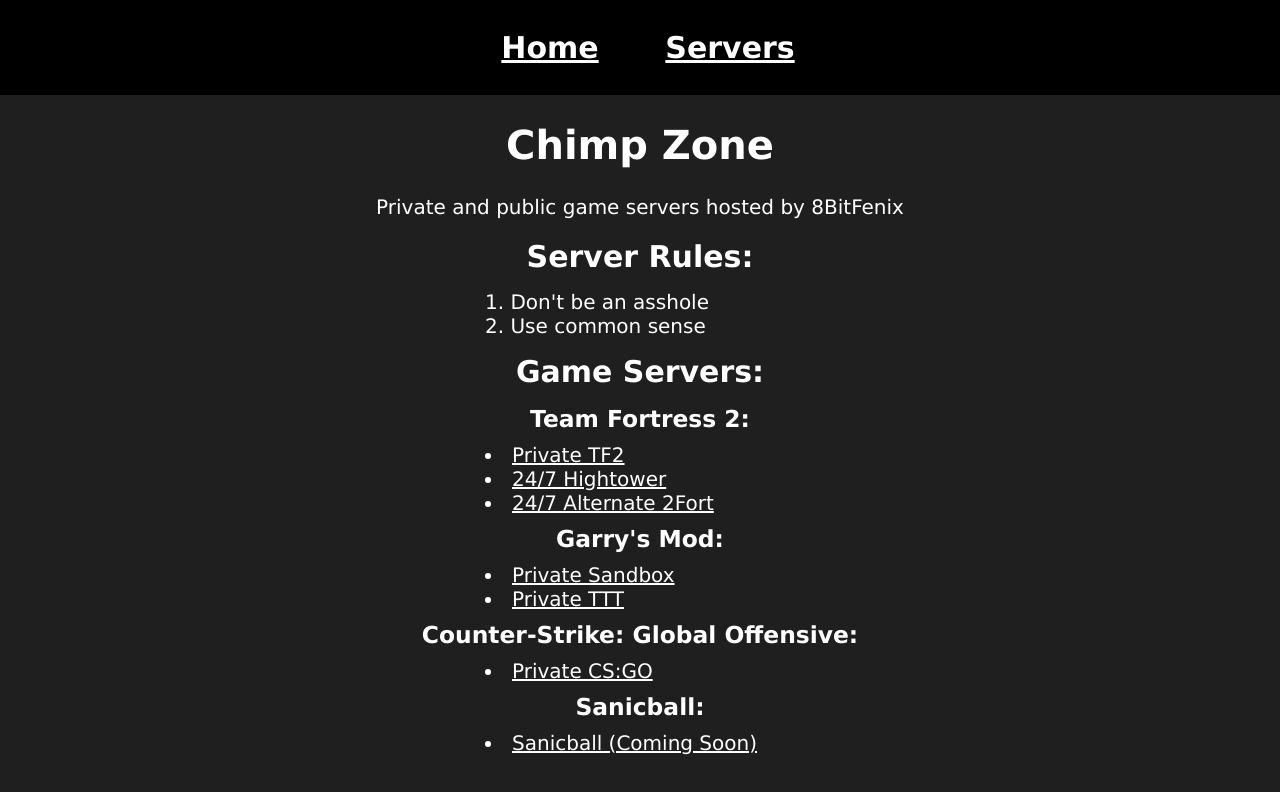
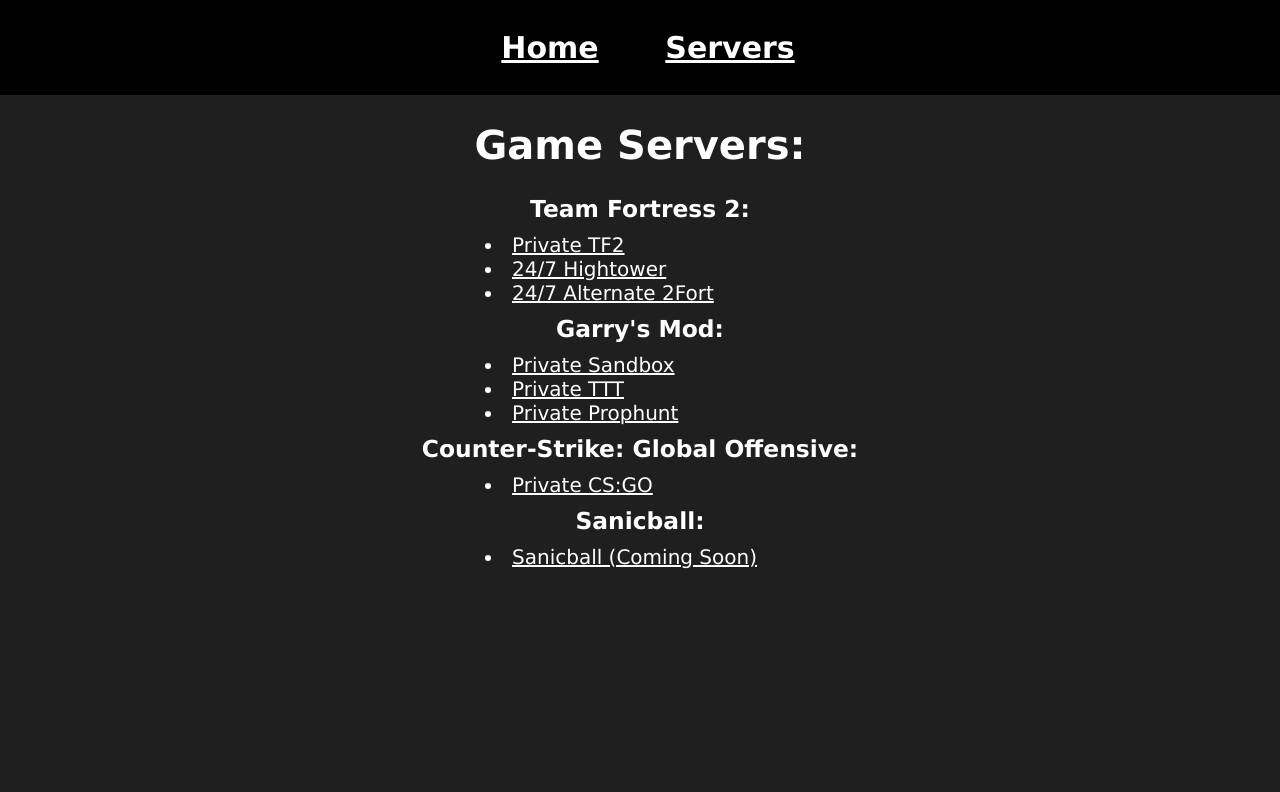
Before and after one commit to 8BitFenix/website, a plain HTML site: page servers/index.html in a window 1280 px wide. Drawn offline with Linux system fonts and the light colour scheme.

Commit message:
ip updates + link to prophunt server

```diff
--- a/servers/index.html
+++ b/servers/index.html
@@ -25,14 +25,7 @@
       <a href="../servers/"><b>Servers</b></a>
     </div>
     </nav>
-    <h1>Chimp Zone</h1>
-    <p>Private and public game servers hosted by 8BitFenix</p>
-    <h2>Server Rules:</h2>
-    <ol>
-      <li>Don't be an asshole</li>
-      <li>Use common sense</li>
-    </ol>
-    <h2>Game Servers:</h2>
+    <h1>Game Servers:</h1>
     <h3>Team Fortress 2:</h3>
     <ul>
       <li><a href="steam://connect/75.85.184.227:20001">Private TF2</a></li>
@@ -41,8 +34,9 @@
     </ul>
     <h3>Garry's Mod:</h3>
     <ul>
-      <li><a href="steam://connect/75.85.184.227:20011">Private Sandbox</a></li>
-      <li><a href="steam://connect/75.85.184.227:20014">Private TTT</a></li>
+      <li><a href="steam://connect/75.85.187.67:20011">Private Sandbox</a></li>
+      <li><a href="steam://connect/75.85.187.67:20014">Private TTT</a></li>
+      <li><a href="steam://connect/75.85.187.67:20017">Private Prophunt</a></li>
     </ul>
     <h3>Counter-Strike: Global Offensive:</h3>
     <ul>
```
